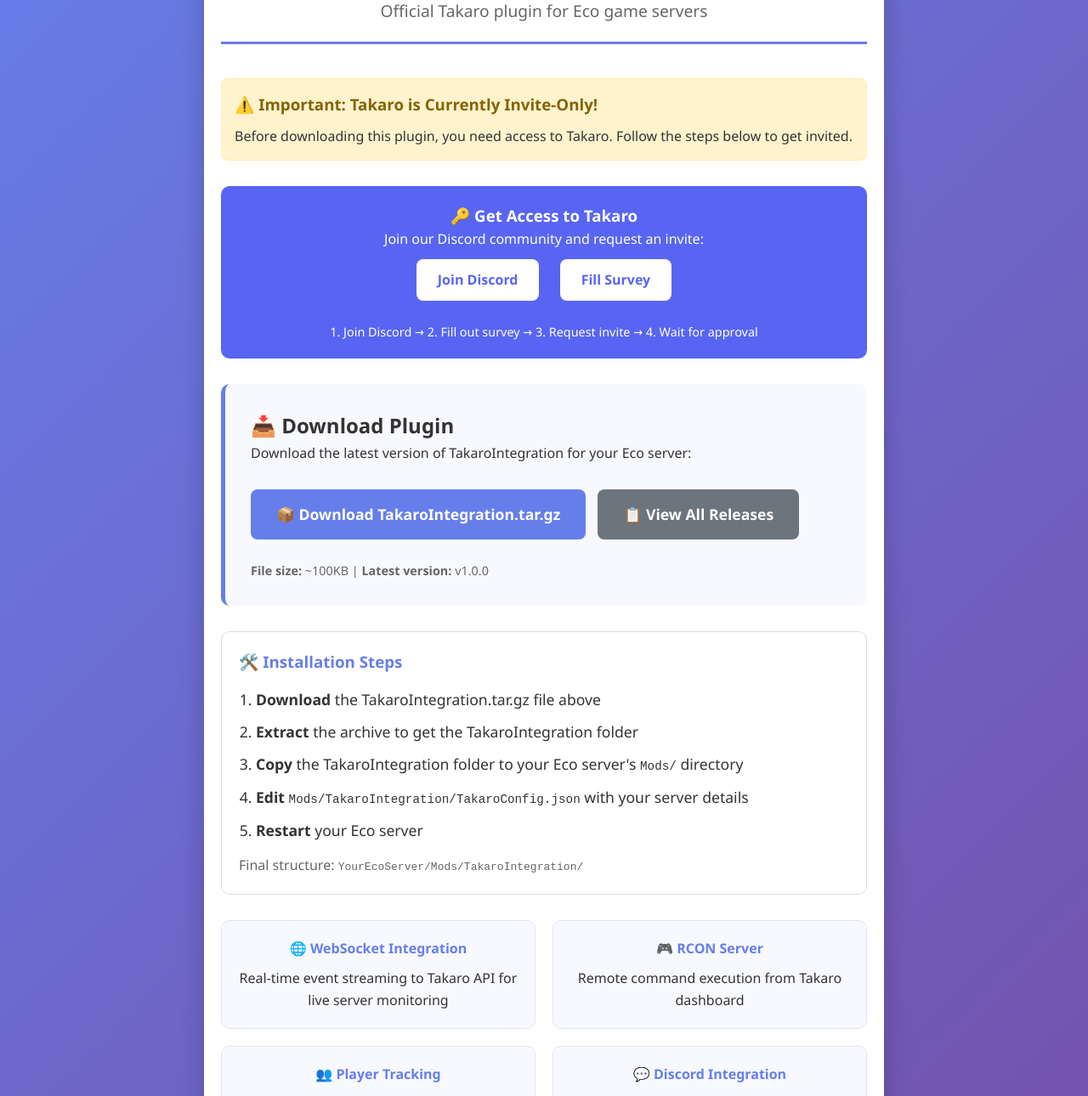
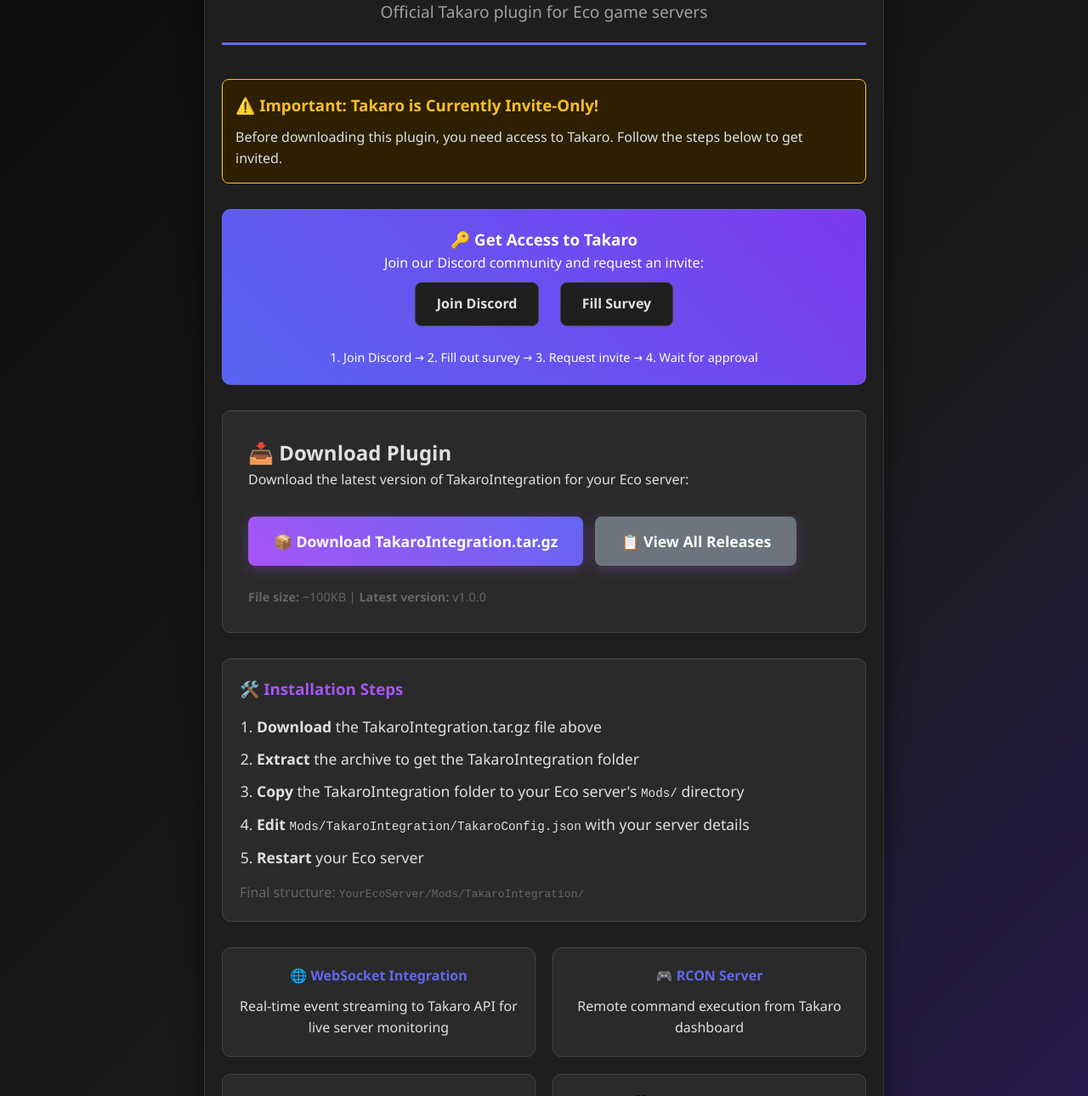
Before and after one commit to mad-001/takaro-eco-integration, a plain HTML site: page docs/index.html in a window 1280 px wide. Shown: the part 146-1436 px from the top of the page at 85% size. Drawn offline with Linux system fonts and the light colour scheme.

Commit message:
Transform download page to sleek dark mode design
- Dark gradient background from black to deep purple
- Dark containers with subtle borders and shadows
- Purple accent colors with glow effects
- Gradient download buttons with hover animations
- Dark code blocks with syntax highlighting
- Improved contrast for better readability
- Professional gaming/tech aesthetic

```diff
--- a/docs/index.html
+++ b/docs/index.html
@@ -14,8 +14,8 @@
         body {
             font-family: 'Segoe UI', Tahoma, Geneva, Verdana, sans-serif;
             line-height: 1.6;
-            color: #333;
-            background: linear-gradient(135deg, #667eea 0%, #764ba2 100%);
+            color: #e0e0e0;
+            background: linear-gradient(135deg, #0c0c0c 0%, #1a1a1a 50%, #2d1b69 100%);
             min-height: 100vh;
         }
 
@@ -23,41 +23,44 @@
             max-width: 800px;
             margin: 0 auto;
             padding: 20px;
-            background: white;
+            background: #1e1e1e;
             margin-top: 50px;
             border-radius: 15px;
-            box-shadow: 0 10px 30px rgba(0,0,0,0.2);
+            box-shadow: 0 10px 30px rgba(0,0,0,0.5);
+            border: 1px solid #333;
         }
 
         .header {
             text-align: center;
             margin-bottom: 40px;
             padding-bottom: 20px;
-            border-bottom: 3px solid #667eea;
+            border-bottom: 3px solid #6366f1;
         }
 
         .header h1 {
-            color: #667eea;
+            color: #a855f7;
             font-size: 2.5em;
             margin-bottom: 10px;
+            text-shadow: 0 0 20px rgba(168, 85, 247, 0.3);
         }
 
         .header p {
             font-size: 1.2em;
-            color: #666;
+            color: #a0a0a0;
         }
 
         .download-section {
-            background: #f8f9ff;
+            background: #2a2a2a;
             padding: 30px;
             border-radius: 10px;
             margin-bottom: 30px;
-            border-left: 5px solid #667eea;
+            border-left: 5px solid #a855f7;
+            border: 1px solid #444;
         }
 
         .download-button {
             display: inline-block;
-            background: #667eea;
+            background: linear-gradient(45deg, #a855f7, #6366f1);
             color: white;
             padding: 15px 30px;
             text-decoration: none;
@@ -65,37 +68,39 @@
             font-size: 1.1em;
             font-weight: bold;
             margin: 10px 10px 10px 0;
-            transition: background 0.3s ease;
+            transition: all 0.3s ease;
+            box-shadow: 0 4px 15px rgba(168, 85, 247, 0.3);
         }
 
         .download-button:hover {
-            background: #5a6fd8;
+            background: linear-gradient(45deg, #9333ea, #4f46e5);
             transform: translateY(-2px);
+            box-shadow: 0 6px 20px rgba(168, 85, 247, 0.4);
         }
 
         .warning {
-            background: #fff3cd;
-            border: 1px solid #ffeaa7;
+            background: #2d1f00;
+            border: 1px solid #fbbf24;
             padding: 15px;
             border-radius: 8px;
             margin: 20px 0;
         }
 
         .warning h3 {
-            color: #856404;
+            color: #fbbf24;
             margin-bottom: 10px;
         }
 
         .steps {
-            background: white;
+            background: #2a2a2a;
             padding: 20px;
             border-radius: 10px;
             margin: 20px 0;
-            border: 1px solid #ddd;
+            border: 1px solid #444;
         }
 
         .steps h3 {
-            color: #667eea;
+            color: #a855f7;
             margin-bottom: 15px;
         }
 
@@ -116,49 +121,68 @@
         }
 
         .feature {
-            background: #f8f9ff;
+            background: #2a2a2a;
             padding: 20px;
             border-radius: 10px;
             text-align: center;
-            border: 1px solid #e1e5f2;
+            border: 1px solid #444;
+            transition: all 0.3s ease;
+        }
+
+        .feature:hover {
+            border-color: #a855f7;
+            box-shadow: 0 4px 15px rgba(168, 85, 247, 0.2);
         }
 
         .feature h4 {
-            color: #667eea;
+            color: #6366f1;
             margin-bottom: 10px;
         }
 
         .discord-section {
-            background: #5865f2;
+            background: linear-gradient(45deg, #5865f2, #7c3aed);
             color: white;
             padding: 20px;
             border-radius: 10px;
             text-align: center;
             margin: 30px 0;
+            border: 1px solid #6366f1;
         }
 
         .discord-button {
             display: inline-block;
-            background: white;
-            color: #5865f2;
+            background: #1e1e1e;
+            color: #e0e0e0;
             padding: 12px 25px;
             text-decoration: none;
             border-radius: 8px;
             font-weight: bold;
             margin: 10px;
-            transition: transform 0.3s ease;
+            transition: all 0.3s ease;
+            border: 1px solid #444;
         }
 
         .discord-button:hover {
             transform: translateY(-2px);
+            background: #2a2a2a;
+            box-shadow: 0 4px 15px rgba(88, 101, 242, 0.3);
         }
 
         .footer {
             text-align: center;
             margin-top: 40px;
             padding-top: 20px;
-            border-top: 1px solid #ddd;
-            color: #666;
+            border-top: 1px solid #444;
+            color: #888;
+        }
+
+        .footer a {
+            color: #a855f7;
+            text-decoration: none;
+        }
+
+        .footer a:hover {
+            color: #c084fc;
         }
 
         @media (max-width: 600px) {
@@ -246,7 +270,7 @@
         <div class="steps">
             <h3>⚙️ Configuration</h3>
             <p>Edit <code>TakaroConfig.json</code> with your server details:</p>
-            <pre style="background: #f4f4f4; padding: 15px; border-radius: 5px; margin: 15px 0; overflow-x: auto;">
+            <pre style="background: #1a1a1a; padding: 15px; border-radius: 5px; margin: 15px 0; overflow-x: auto; border: 1px solid #444; color: #e0e0e0;">
 {
   "serverName": "YOUR_SERVER_NAME",
   "registrationToken": "YOUR_REGISTRATION_TOKEN",
```
